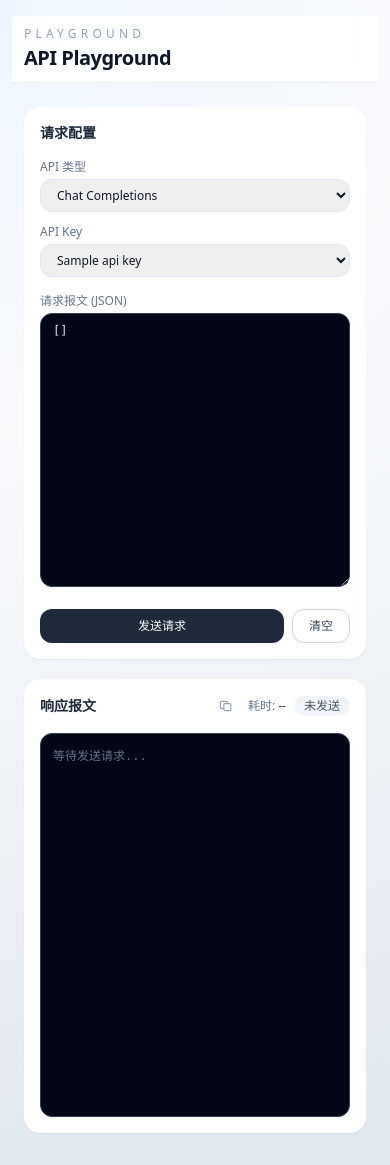
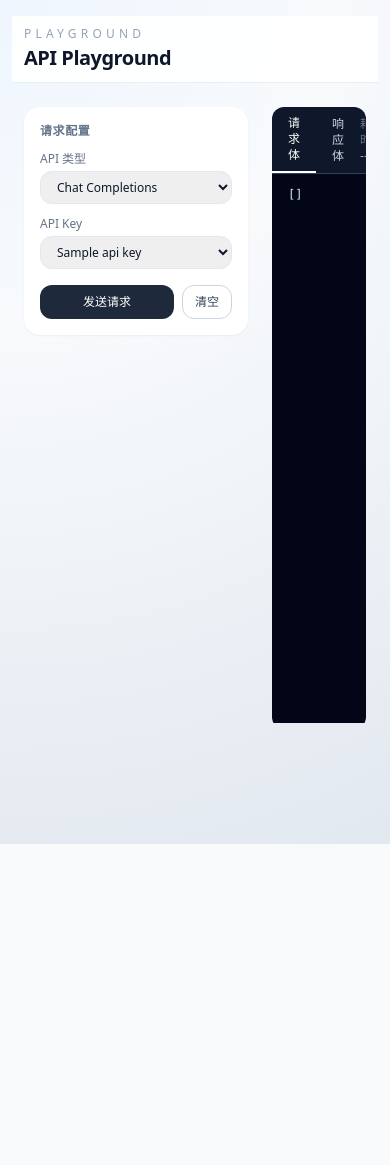
Before and after one commit to liuzhenghua/llm-router, a Python web app: template src/llm_router/templates/api_debug.html in a window 390 px wide. After the commit the page ends 844 px from the top, so only its background shows below. Run offline with Jinja, Linux system fonts and the light colour scheme; the template is opened without the code that fills it: most values are stand-ins (such as "Sample title", 1, 10 or a date in 2020).

Commit message:
feat(api_debug): redesign API playground interface with tabs and enhance payload handling
- Change default model payloads to "kimi-k2.6" for OpenAI and Anthropic APIs
- Replace two-column grid layout with a flexbox form container
- Implement tabbed panels for request body and response body with dynamic switching
- Add copy buttons for both request and response panels with clipboard feedback
- Update payload editor visibility based on selected API type (hide for models endpoints)
- Introduce helper functions for JSON syntax highlighting and streaming response formatting
- Improve status badge styles and dynamic update for request states
- Refactor form submission flow to support streaming responses with live updates
- Add clear button to reset form and response panel, switching to request tab
- Optimize response display scroll behavior for live streamed data

```diff
--- a/src/llm_router/api/admin.py
+++ b/src/llm_router/api/admin.py
@@ -1102,8 +1102,8 @@ async def api_debug_page(request: Request, _: None = Depends(require_admin)):
         "api_debug.html",
         {
             "api_keys": api_keys,
-            "default_openai_payload": "{\n  \"model\": \"gpt-3.5-turbo\",\n  \"messages\": [\n    {\n      \"role\": \"system\",\n      \"content\": \"You are a helpful assistant.\"\n    },\n    {\n      \"role\": \"user\",\n      \"content\": \"Hello!\"\n    }\n  ],\n  \"temperature\": 0.7,\n  \"stream\": false\n}",
-            "default_anthropic_payload": "{\n  \"model\": \"claude-3-sonnet-20240229\",\n  \"messages\": [\n    {\n      \"role\": \"user\",\n      \"content\": \"Hello!\"\n    }\n  ],\n  \"max_tokens\": 1024,\n  \"temperature\": 0.7,\n  \"stream\": false\n}",
+            "default_openai_payload": "{\n  \"model\": \"kimi-k2.6\",\n  \"messages\": [\n    {\n      \"role\": \"system\",\n      \"content\": \"You are a helpful assistant.\"\n    },\n    {\n      \"role\": \"user\",\n      \"content\": \"Hello!\"\n    }\n  ],\n  \"stream\": false\n}",
+            "default_anthropic_payload": "{\n  \"model\": \"kimi-k2.6\",\n  \"messages\": [\n    {\n      \"role\": \"user\",\n      \"content\": \"Hello!\"\n    }\n  ],\n  \"max_tokens\": 1024,\n  \"stream\": false\n}",
         },
         nav_active="api_debug",
         title="API Debug",
--- a/src/llm_router/templates/api_debug.html
+++ b/src/llm_router/templates/api_debug.html
@@ -6,14 +6,15 @@
   <h1 class="mt-0.5 text-xl font-semibold tracking-tight text-slate-900">API Playground</h1>
 </div>
 
-<div class="grid grid-cols-1 lg:grid-cols-2 gap-5">
+<form id="debug-form">
+<div class="flex gap-6 items-start">
 
-  <!-- Left: Request Configuration -->
-  <section class="rounded-2xl bg-white shadow-sm p-4 lg:p-5">
-    <h2 class="text-sm font-semibold text-slate-800 mb-4">请求配置</h2>
+  <!-- Left: request controls -->
+  <div class="w-56 shrink-0 space-y-4">
+    <div class="rounded-2xl bg-white p-4 shadow-sm">
+      <p class="mb-3 text-xs font-semibold uppercase tracking-wider text-slate-500">请求配置</p>
+      <div class="space-y-3">
 
-    <form id="debug-form">
-      <div class="grid grid-cols-1 sm:grid-cols-2 gap-3 mb-4">
         <!-- API Type -->
         <div>
           <label for="api-type" class="block text-xs text-slate-500 mb-1">API 类型</label>
@@ -38,153 +39,197 @@
             {% endfor %}
           </select>
         </div>
-      </div>
 
-      <!-- Payload Editor (hidden for models endpoints) -->
-      <div id="payload-section" class="mb-4">
-        <label for="payload" class="block text-xs text-slate-500 mb-1">请求报文 (JSON)</label>
-        <textarea id="payload" name="payload" rows="16"
-          class="w-full rounded-xl border border-slate-700 px-3 py-2 text-xs font-mono bg-slate-950 text-slate-200 caret-white focus:outline-none focus:ring-1 focus:ring-slate-500 transition resize-y"
-          spellcheck="false">{{ default_openai_payload }}</textarea>
-      </div>
-
-      <!-- Action Buttons -->
-      <div class="flex gap-2">
+        <!-- Action buttons -->
+        <div class="flex gap-2 pt-1">
           <button type="submit" id="send-btn"
-          class="flex-1 rounded-xl bg-slate-800 px-4 py-2 text-xs text-white font-medium hover:bg-slate-700 transition disabled:opacity-50 disabled:cursor-not-allowed">
+            class="flex-1 rounded-xl bg-slate-800 px-3 py-2 text-xs text-white font-medium hover:bg-slate-700 transition disabled:opacity-50 disabled:cursor-not-allowed">
             发送请求
           </button>
           <button type="button" id="clear-btn"
-          class="rounded-xl border border-slate-300 px-4 py-2 text-xs text-slate-700 font-medium hover:bg-slate-50 transition">
+            class="rounded-xl border border-slate-300 px-3 py-2 text-xs text-slate-700 font-medium hover:bg-slate-50 transition">
             清空
           </button>
         </div>
-    </form>
-  </section>
 
-  <!-- Right: Response Display -->
-  <section class="rounded-2xl bg-white shadow-sm p-4 lg:p-5 flex flex-col">
-    <div class="flex items-center justify-between mb-4">
-      <h2 class="text-sm font-semibold text-slate-800">响应报文</h2>
-      <div class="flex items-center gap-2">
-        <!-- Copy button -->
-        <button id="copy-response-btn" type="button"
-          class="flex items-center gap-1 rounded px-2 py-1 text-slate-400 hover:text-slate-700 transition" title="复制">
-          <svg id="copy-response-icon" class="w-3.5 h-3.5" fill="none" stroke="currentColor" viewBox="0 0 24 24">
+      </div>
+    </div>
+  </div>
+
+  <!-- Right: tabbed request / response panels -->
+  <div class="min-w-0 flex-1">
+    <div class="code-tabs rounded-xl overflow-hidden" data-group="req-res">
+
+      <!-- Tab bar -->
+      <div class="flex items-center bg-slate-900 border-b border-slate-700">
+        <button type="button" class="tab-btn px-4 py-2 text-xs font-medium text-slate-300 hover:text-white transition"
+          data-tab="req-panel" data-group="req-res">请求体</button>
+        <button type="button" class="tab-btn px-4 py-2 text-xs font-medium text-slate-300 hover:text-white transition"
+          data-tab="res-panel" data-group="req-res">响应体</button>
+
+        <!-- Status, time, copy on the right -->
+        <div class="ml-auto mr-2 flex items-center gap-3">
+          <span class="text-xs text-slate-500">耗时: <span id="response-time" class="font-medium text-slate-400">--</span></span>
+          <span id="response-status"
+            class="inline-flex items-center rounded-full bg-slate-700 px-2.5 py-0.5 text-xs font-medium text-slate-300">
+            未发送
+          </span>
+          <button type="button" id="copy-btn"
+            class="flex items-center gap-1 rounded px-2 py-1 text-slate-400 hover:text-white transition" title="复制">
+            <svg id="copy-icon" class="w-3.5 h-3.5" fill="none" stroke="currentColor" viewBox="0 0 24 24">
               <path stroke-linecap="round" stroke-linejoin="round" stroke-width="2" d="M8 16H6a2 2 0 01-2-2V6a2 2 0 012-2h8a2 2 0 012 2v2m-4 12h8a2 2 0 002-2v-8a2 2 0 00-2-2h-8a2 2 0 00-2 2v8a2 2 0 002 2z"/>
             </svg>
-          <svg id="copy-response-check" class="w-3.5 h-3.5 hidden text-emerald-500" fill="none" stroke="currentColor" viewBox="0 0 24 24">
+            <svg id="check-icon" class="w-3.5 h-3.5 hidden text-emerald-400" fill="none" stroke="currentColor" viewBox="0 0 24 24">
               <path stroke-linecap="round" stroke-linejoin="round" stroke-width="2" d="M5 13l4 4L19 7"/>
             </svg>
           </button>
-        <span class="text-xs text-slate-500">耗时:
-          <span id="response-time" class="font-medium text-slate-700">--</span>
-        </span>
-        <span id="response-status"
-          class="inline-flex items-center rounded-full bg-slate-100 px-2.5 py-0.5 text-xs font-medium text-slate-600">
-          未发送
-        </span>
         </div>
       </div>
 
-    <!-- Response Body -->
-    <div class="flex-1 rounded-xl border border-slate-700 bg-slate-950 overflow-auto" style="min-height: 24rem;">
+      <!-- 请求体 tab -->
+      <div class="tab-panel hidden" id="req-panel">
+        <div id="payload-editor">
+          <textarea id="payload" name="payload"
+            class="w-full bg-slate-950 text-slate-200 caret-white px-4 py-3 text-xs font-mono focus:outline-none resize-none overflow-y-auto"
+            style="height: 65vh;"
+            spellcheck="false">{{ default_openai_payload }}</textarea>
+        </div>
+        <div id="no-payload-msg" class="hidden bg-slate-950 flex items-center justify-center" style="height: 65vh;">
+          <p class="text-xs text-slate-500">GET 请求，无请求体</p>
+        </div>
+      </div>
+
+      <!-- 响应体 tab -->
+      <div class="tab-panel hidden" id="res-panel">
         <pre id="response-body"
-        class="p-3 text-xs font-mono text-slate-300 whitespace-pre-wrap break-all leading-5"><span class="text-slate-500">等待发送请求...</span></pre>
+          class="overflow-y-auto bg-slate-950 px-4 py-3 text-xs font-mono text-slate-300 whitespace-pre-wrap break-all leading-5"
+          style="height: 65vh;"><span class="text-slate-500">等待发送请求...</span></pre>
       </div>
-  </section>
 
     </div>
+  </div>
+
+</div>
+</form>
 
 <script>
-  // ── JSON syntax highlighter ────────────────────────────────────
+  // ── JSON syntax highlighter ───────────────────────────────────
   function escapeHtml(s) {
     return s.replace(/&/g, '&amp;').replace(/</g, '&lt;').replace(/>/g, '&gt;');
   }
 
   function highlightJSON(json) {
     if (typeof json !== 'string') json = JSON.stringify(json, null, 2);
-    // Escape HTML first, then colorize tokens
     return escapeHtml(json).replace(
       /("(\\u[a-zA-Z0-9]{4}|\\[^u]|[^\\"])*"(\s*:)?|\b(true|false|null)\b|-?\d+(?:\.\d*)?(?:[eE][+\-]?\d+)?)/g,
       function (match) {
         if (/^"/.test(match)) {
-          // key (string followed by colon) vs string value
           return /:$/.test(match)
             ? '<span class="text-sky-300">' + match + '</span>'
             : '<span class="text-emerald-400">' + match + '</span>';
         }
         if (/true|false/.test(match)) return '<span class="text-sky-400">' + match + '</span>';
         if (/null/.test(match))       return '<span class="text-slate-400">' + match + '</span>';
-        return '<span class="text-amber-400">' + match + '</span>'; // number
+        return '<span class="text-amber-400">' + match + '</span>';
       }
     );
   }
 
-  // ── Type selector & payload visibility ────────────────────────
-  const apiTypeSelect = document.getElementById('api-type');
+  // ── Tab switcher (same pattern as request_detail.html) ────────
+  const ACTIVE_BTN   = ['text-white', 'border-b-2', 'border-white'];
+  const INACTIVE_BTN = ['text-slate-300'];
+
+  function activateTab(group, tabId) {
+    document.querySelectorAll('.tab-btn[data-group="' + group + '"]').forEach(btn => {
+      const isActive = btn.dataset.tab === tabId;
+      ACTIVE_BTN.forEach(c   => btn.classList.toggle(c, isActive));
+      INACTIVE_BTN.forEach(c => btn.classList.toggle(c, !isActive));
+    });
+    const container = document.querySelector('.code-tabs[data-group="' + group + '"]');
+    if (!container) return;
+    container.querySelectorAll('.tab-panel').forEach(panel => {
+      panel.classList.toggle('hidden', panel.id !== tabId);
+    });
+  }
+
+  document.querySelectorAll('.code-tabs').forEach(container => {
+    const group = container.dataset.group;
+    container.querySelectorAll('.tab-btn').forEach((btn, i) => {
+      btn.addEventListener('click', () => activateTab(group, btn.dataset.tab));
+      if (i === 0) activateTab(group, btn.dataset.tab);
+    });
+  });
+
+  // ── API type selector ─────────────────────────────────────────
+  const apiTypeSelect  = document.getElementById('api-type');
   const payloadTextarea = document.getElementById('payload');
-  const payloadSection = document.getElementById('payload-section');
+  const payloadEditor  = document.getElementById('payload-editor');
+  const noPayloadMsg   = document.getElementById('no-payload-msg');
+  const modelsTypes    = new Set(['openai_models', 'anthropic_models']);
+
+  // Raw string values — no JSON.stringify wrapping to avoid double-escaping
   const defaultPayloads = {
-    openai_chat: JSON.stringify({{ default_openai_payload | tojson }}, null, 2),
-    anthropic_chat: JSON.stringify({{ default_anthropic_payload | tojson }}, null, 2),
-    openai_models: null,
-    anthropic_models: null,
+    openai_chat:    {{ default_openai_payload | tojson }},
+    anthropic_chat: {{ default_anthropic_payload | tojson }},
   };
-
-  const modelsTypes = new Set(['openai_models', 'anthropic_models']);
-
-  function updatePayloadVisibility() {
-    const isModels = modelsTypes.has(apiTypeSelect.value);
-    payloadSection.classList.toggle('hidden', isModels);
-  }
 
   function onApiTypeChange() {
     const val = apiTypeSelect.value;
-    updatePayloadVisibility();
-    if (!modelsTypes.has(val) && defaultPayloads[val]) {
+    const isModels = modelsTypes.has(val);
+    payloadEditor.classList.toggle('hidden', isModels);
+    noPayloadMsg.classList.toggle('hidden', !isModels);
+    if (!isModels && defaultPayloads[val]) {
       payloadTextarea.value = defaultPayloads[val];
     }
   }
 
   apiTypeSelect.addEventListener('change', onApiTypeChange);
-  updatePayloadVisibility();  // init: only toggle visibility, keep template-rendered value
+  // init: do NOT call onApiTypeChange() — keep template-rendered textarea value
 
-  // ── Form submit ────────────────────────────────────────────────
-  const debugForm = document.getElementById('debug-form');
-  const sendBtn = document.getElementById('send-btn');
-  const clearBtn = document.getElementById('clear-btn');
+  // ── Status badge ──────────────────────────────────────────────
   const responseStatus = document.getElementById('response-status');
-  const responseTime = document.getElementById('response-time');
-  const responseBody = document.getElementById('response-body');
-
-  // Copy response button
-  document.getElementById('copy-response-btn').addEventListener('click', () => {
-    const text = responseBody.textContent.trim();
-    if (!text || text === '等待发送请求...' || text === '发送中...') return;
-    navigator.clipboard.writeText(text).then(() => {
-      const icon = document.getElementById('copy-response-icon');
-      const check = document.getElementById('copy-response-check');
-      icon.classList.add('hidden');
-      check.classList.remove('hidden');
-      setTimeout(() => { icon.classList.remove('hidden'); check.classList.add('hidden'); }, 1800);
-    });
-  });
+  const responseTime   = document.getElementById('response-time');
+  const responseBody   = document.getElementById('response-body');
 
   function setStatus(text, color) {
     const map = {
-      slate:   'bg-slate-100 text-slate-600',
-      blue:    'bg-blue-50 text-blue-700',
-      emerald: 'bg-emerald-50 text-emerald-700',
-      rose:    'bg-rose-50 text-rose-700',
+      slate:   'bg-slate-700 text-slate-300',
+      blue:    'bg-blue-900/60 text-blue-300',
+      emerald: 'bg-emerald-900/60 text-emerald-300',
+      rose:    'bg-rose-900/60 text-rose-300',
     };
     responseStatus.className = 'inline-flex items-center rounded-full px-2.5 py-0.5 text-xs font-medium ' + (map[color] || map.slate);
     responseStatus.textContent = text;
   }
 
+  // ── Copy button ───────────────────────────────────────────────
+  document.getElementById('copy-btn').addEventListener('click', () => {
+    const container = document.querySelector('.code-tabs[data-group="req-res"]');
+    const activePanel = container.querySelector('.tab-panel:not(.hidden)');
+    if (!activePanel) return;
+    const text = activePanel.id === 'req-panel'
+      ? (modelsTypes.has(apiTypeSelect.value) ? '' : payloadTextarea.value.trim())
+      : responseBody.textContent.trim();
+    if (!text) return;
+    navigator.clipboard.writeText(text).then(() => {
+      const copyIcon  = document.getElementById('copy-icon');
+      const checkIcon = document.getElementById('check-icon');
+      copyIcon.classList.add('hidden');
+      checkIcon.classList.remove('hidden');
+      setTimeout(() => { copyIcon.classList.remove('hidden'); checkIcon.classList.add('hidden'); }, 1800);
+    });
+  });
+
+  // ── Form submit ───────────────────────────────────────────────
+  const debugForm = document.getElementById('debug-form');
+  const sendBtn   = document.getElementById('send-btn');
+  const clearBtn  = document.getElementById('clear-btn');
+
   debugForm.addEventListener('submit', async (e) => {
     e.preventDefault();
 
+    // Switch to response tab and show "sending" state
+    activateTab('req-res', 'res-panel');
     responseBody.innerHTML = '<span class="text-slate-400 italic">发送中...</span>';
     setStatus('发送中', 'blue');
     responseTime.textContent = '--';
@@ -195,16 +240,12 @@
 
     try {
       const formData = new FormData(debugForm);
-      const apiType = formData.get('api_type');
+      const apiType  = formData.get('api_type');
       const isModels = modelsTypes.has(apiType);
 
       if (!isModels) {
-        const payload = formData.get('payload');
-        try {
-          JSON.parse(payload);
-        } catch {
-          throw new Error('JSON 格式有误，请检查请求报文');
-        }
+        try { JSON.parse(formData.get('payload')); }
+        catch { throw new Error('JSON 格式有误，请检查请求报文'); }
       } else {
         formData.set('payload', '{}');
       }
@@ -212,32 +253,26 @@
       const response = await fetch('/admin/api-debug/execute', {
         method: 'POST',
         body: formData,
-        headers: { 'X-Requested-With': 'XMLHttpRequest' }
+        headers: { 'X-Requested-With': 'XMLHttpRequest' },
       });
 
-      const elapsed = Date.now() - startTime;
-      responseTime.textContent = `${elapsed}ms`;
+      responseTime.textContent = `${Date.now() - startTime}ms`;
 
       if (response.headers.get('content-type')?.includes('text/event-stream')) {
         setStatus('流式响应', 'emerald');
-        const reader = response.body.getReader();
+        const reader  = response.body.getReader();
         const decoder = new TextDecoder();
         responseBody.innerHTML = '';
-
         while (true) {
           const { done, value } = await reader.read();
           if (done) break;
-          const chunk = decoder.decode(value, { stream: true });
-          responseBody.innerHTML += formatStreamingChunk(chunk);
-          responseBody.parentElement.scrollTop = responseBody.parentElement.scrollHeight;
+          responseBody.innerHTML += formatStreamingChunk(decoder.decode(value, { stream: true }));
+          responseBody.scrollTop = responseBody.scrollHeight;
         }
       } else {
         const data = await response.json();
-        if (response.ok) {
-          setStatus('成功 ' + response.status, 'emerald');
-        } else {
-          setStatus('失败 ' + response.status, 'rose');
-        }
+        setStatus(response.ok ? '成功 ' + response.status : '失败 ' + response.status,
+                  response.ok ? 'emerald' : 'rose');
         responseBody.innerHTML = highlightJSON(JSON.stringify(data, null, 2));
       }
     } catch (error) {
@@ -251,11 +286,13 @@
   });
 
   clearBtn.addEventListener('click', () => {
+    activateTab('req-res', 'req-panel');
     responseBody.innerHTML = '<span class="text-slate-500">等待发送请求...</span>';
     setStatus('未发送', 'slate');
     responseTime.textContent = '--';
   });
 
+  // ── Streaming chunk formatter ─────────────────────────────────
   function formatStreamingChunk(chunk) {
     let result = '';
     for (const line of chunk.split('\n')) {
```
Lines whose indentation alone changed are shown as unchanged.
